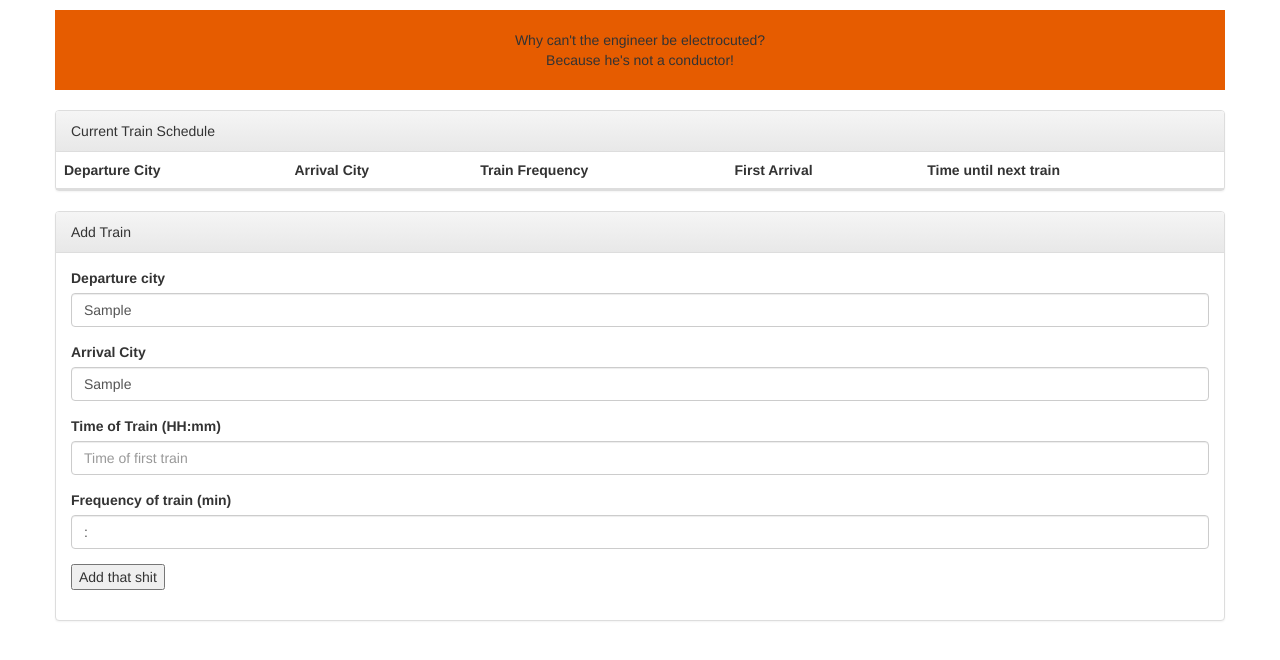
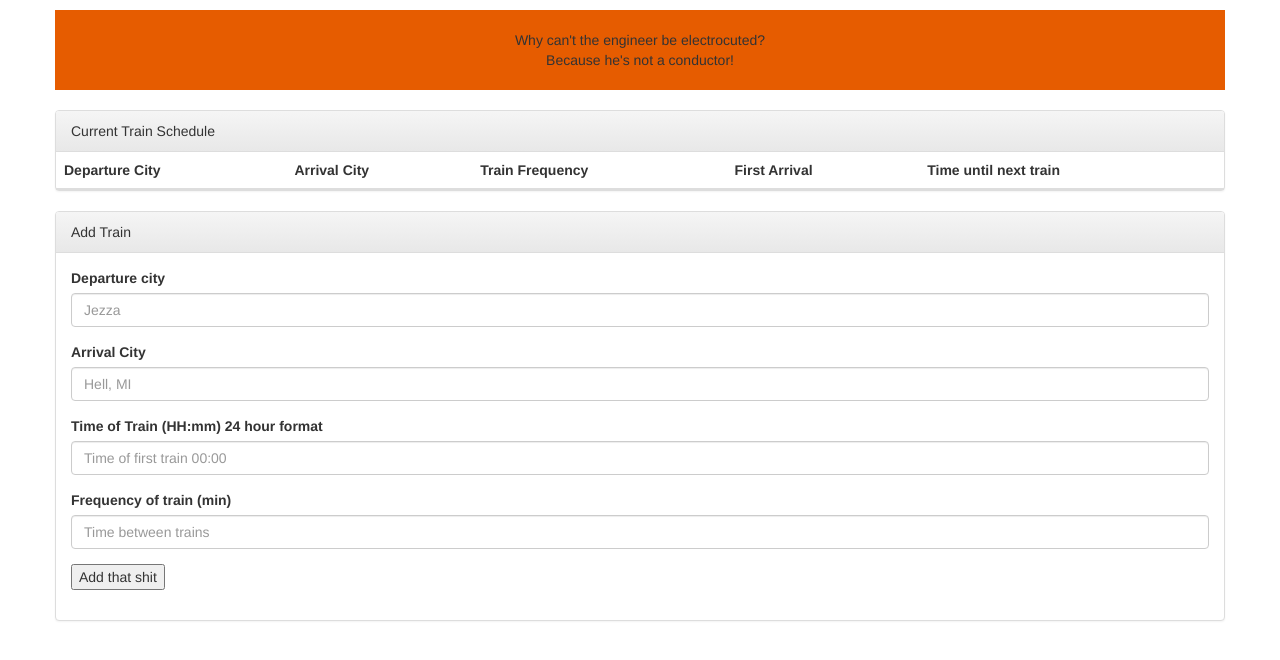
Before and after one commit to ZachRadford/Train-Scheduler, a plain HTML site: page index.html in a window 1280 px wide. Both pictures are taken after typing "Sample", "Sample", "Sample", "Sample" into the empty fields and a click on the input "Add that shit". Drawn offline with nearby package versions, Linux system fonts and the light colour scheme; no server answers.

Commit message:
For turnin, work on 2400 hour format another time

```diff
--- a/assets/javascript/train.js
+++ b/assets/javascript/train.js
@@ -16,26 +16,26 @@ $(document).ready(function(){
   	var database = firebase.database();
 
 
-  	var options =  {
 
-	  onKeyPress: function(cep, event, currentField, options){
-	    console.log('An key was pressed!:', cep, ' event: ', event,
-	                'currentField: ', currentField, ' options: ', options);
-	  },
-	  onChange: function(cep){
-	    console.log('cep changed! ', cep);
-	  },
-	  onInvalid: function(val, e, f, invalid, options){
-	    var error = invalid[0];
-	    console.log ("Digit: ", error.v, " is invalid for the position: ", error.p, ". We expect something like: ", error.e);
-	  }
-	};
+  	// $("input[name='time_of_train']").mask('z0:x0', {
+  	// 	placeholder: "__:__",
+  	// 	reverse: true,
+  	// 	clearIfNotMatch: true,
+  	// 	translation: {
+  	// 		"z":{
+  	// 			pattern: /[0-2]/,
+  	// 			optional: true
+  	// 		},
+
+  	// 		"x":{
+  	// 			pattern: /[0-6]/
+   // 			}
+  	// 	}
+
+  	// })
 
 
-  	$("input[name='frequency_of_train']").mask('99:99', options)
-  	$("input[name='time_of_train']").mask('90:99', options)
-
-
+  	// $("input[name='frequency_of_train']").mask('#0', {reverse: true})
 
 
 
@@ -47,6 +47,8 @@ $(document).ready(function(){
 		values = formatData(values)
 
 		writeData(values);
+
+		$(this).find("input[type=text], textarea").val("");
 
 
 	})
@@ -63,7 +65,7 @@ $(document).ready(function(){
 
 			row.append($("<td>").text(data.departure_city))
 			row.append($("<td>").text(data.arrival_city))
-			row.append($("<td>").text(data.frequency_of_train))
+			row.append($("<td>").text(data.frequency_of_train + " minutes"))
 			row.append($("<td>").text(data.time_of_train))
 			row.append($("<td>").text(calcTime(data.time_of_train, data.frequency_of_train)))
 
--- a/index.html
+++ b/index.html
@@ -99,8 +99,8 @@
 					</div>
 
 					<div class="form-group" id="timeOfTrain">
-					  <label for="time_of_train">Time of Train (HH:mm)</label>
-					  <input name="time_of_train" type="text" class="form-control" placeholder="Time of first train">
+					  <label for="time_of_train">Time of Train (HH:mm) 24 hour format</label>
+					  <input name="time_of_train" type="text" class="form-control" placeholder="Time of first train 00:00">
 					</div>
 
 					<div class="form-group" id="trainFrequency">
```
